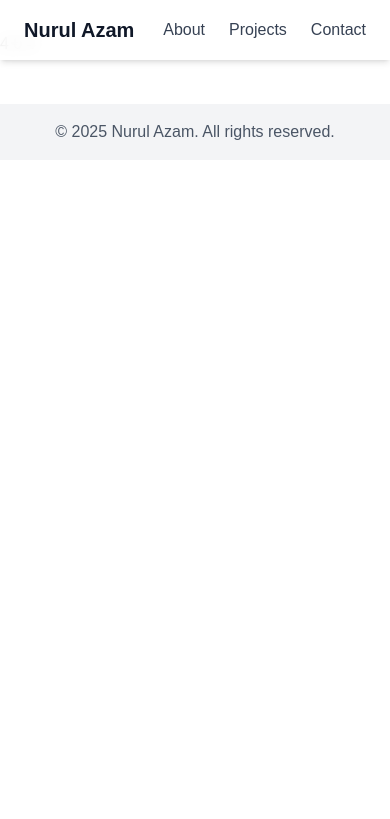
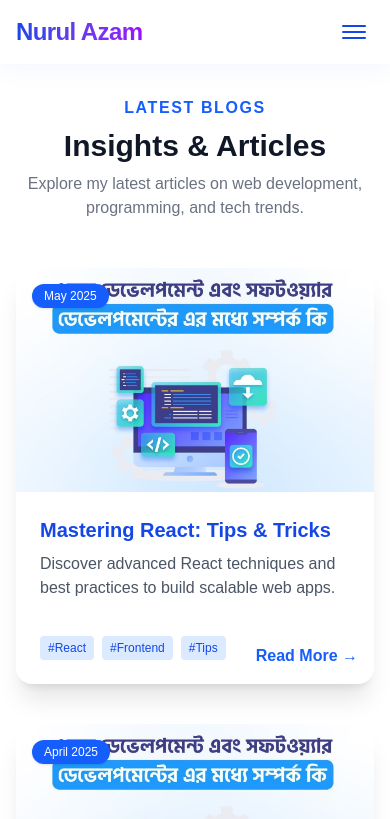
Before and after one commit to nurulazam-dev/nurulazamDev-portfolio-v3.0.0, a Next.js app: page /blogs in a window 390 px wide. Before the commit this address had no page. Shown: the top 819 px of the page. Built offline with nearby package versions, Linux system fonts and the light colour scheme.

Commit message:
navbar responsive

```diff
--- a/src/Components/Blogs/BlogDetails.jsx
+++ b/src/Components/Blogs/BlogDetails.jsx
@@ -1,15 +1,16 @@
 "use client";
-import { useParams } from "next/navigation";
 import Link from "next/link";
 import Image from "next/image";
+import { useMemo } from "react";
+import { useParams } from "next/navigation";
+import Img1 from "../../assets/images/Blogs_banner/different_web_&_software_developer.jpg";
 
-// Example blog data (replace with your own or fetch from API)
 const blogs = [
   {
     id: "1",
+    slug: "mastering-react-tips-tricks",
     title: "Mastering React: Tips & Tricks",
-    image:
-      "../../assets/images/Blogs_banner/different_web_&_software_developer.jpg",
+    image: Img1,
     date: "May 2025",
     desc: "Discover advanced React techniques and best practices to build scalable web apps.",
     content: `
@@ -25,9 +26,9 @@
   },
   {
     id: "2",
+    slug: "web-development-trends-2025",
     title: "Web Development Trends 2025",
-    image:
-      "../../assets/images/Blogs_banner/different_web_&_software_developer.jpg",
+    image: Img1,
     date: "April 2025",
     desc: "Stay ahead with the latest trends and technologies shaping the web development landscape.",
     content: `
@@ -43,9 +44,9 @@
   },
   {
     id: "3",
+    slug: "difference-web-vs-software-developer",
     title: "Difference: Web vs. Software Developer",
-    image:
-      "../../assets/images/Blogs_banner/different_web_&_software_developer.jpg",
+    image: Img1,
     date: "March 2025",
     desc: "Understand the key differences between web and software development roles.",
     content: `
@@ -64,7 +65,8 @@
 const BlogDetails = () => {
   const params = useParams();
   const { id } = params;
-  const blog = blogs.find((b) => b.id === id);
+
+  const blog = useMemo(() => blogs.find((b) => b.id === id), [id]);
 
   if (!blog) {
     return (
@@ -89,13 +91,15 @@
           ← Back to Blogs
         </Link>
         <div className="mb-6">
-          <Image
-            height={256}
-            width={512}
-            src={blog.image}
-            alt={blog.title}
-            className="w-full h-64 object-cover rounded-xl shadow mb-6 transition-transform duration-500 hover:scale-105"
-          />
+          <div className="flex justify-center">
+            <Image
+              src={blog.image}
+              alt={blog.title}
+              width={500}
+              height={280}
+              className="object-cover rounded shadow mb-6 transition-transform duration-500 hover:scale-105"
+            />
+          </div>
           <h1 className="text-3xl font-extrabold mb-2 text-blue-700 animate-fade-in-down">
             {blog.title}
           </h1>
--- a/src/Components/Blogs/Blogs.jsx
+++ b/src/Components/Blogs/Blogs.jsx
@@ -7,6 +7,7 @@
 const blogs = [
   {
     id: 1,
+    slug: "mastering-react-tips-tricks",
     title: "Mastering React: Tips & Tricks",
     image: Img1,
     date: "May 2025",
@@ -16,6 +17,7 @@
   },
   {
     id: 2,
+    slug: "web-development-trends-2025",
     title: "Web Development Trends 2025",
     image: Img1,
     date: "April 2025",
@@ -25,6 +27,7 @@
   },
   {
     id: 3,
+    slug: "difference-web-vs-software-developer",
     title: "Difference: Web vs. Software Developer",
     image: Img1,
     date: "March 2025",
@@ -54,8 +57,7 @@
 
       <div className="grid md:grid-cols-3 sm:grid-cols-2 grid-cols-1 gap-10">
         {blogs.map((blog, idx) => (
-          <Link
-            href={blog.link}
+          <div
             key={blog.id}
             className="group relative bg-white rounded-2xl shadow-xl overflow-hidden transition-transform duration-300 hover:-translate-y-2 hover:shadow-2xl animate-fade-in-up"
             style={{ animationDelay: `${idx * 0.1 + 0.2}s` }}
@@ -94,13 +96,12 @@
               </div>
             </div>
             <Link
-              //   href={`/blogs/${blog?.title.toLowerCase().replace(/ /g, "-")}`}
               href={`/blogs/${blog?.id}`}
               className="absolute bottom-4 right-4 text-blue-600 font-semibold group-hover:underline transition"
             >
               Read More →
             </Link>
-          </Link>
+          </div>
         ))}
       </div>
       <style jsx global>{`
--- a/src/Components/Shared/Header.jsx
+++ b/src/Components/Shared/Header.jsx
@@ -1,36 +1,102 @@
-import React from "react";
+"use client";
+import React, { useState } from "react";
 import Link from "next/link";
+import { usePathname } from "next/navigation";
+
+const navLinks = [
+  { href: "/", label: "Home" },
+  { href: "/about", label: "About" },
+  { href: "/projects", label: "Projects" },
+  { href: "/blogs", label: "Blogs" },
+  { href: "/contact", label: "Contact" },
+];
 
 const Header = () => {
+  const pathname = usePathname();
+  const [menuOpen, setMenuOpen] = useState(false);
+
+  const handleNavClick = () => setMenuOpen(false);
+
   return (
-    <header className="fixed top-0 left-0 w-full z-50 px-6 py-4 bg-white/90 backdrop-blur shadow-md flex items-center justify-between transition-all duration-300">
-      <div className="flex items-center gap-2">
-        <Link href="/">
-          <span className="text-xl font-bold text-gray-900 cursor-pointer">
+    <header className="fixed top-0 left-0 w-full z-50 bg-white/80 backdrop-blur shadow-lg transition-all duration-300">
+      <div className="container mx-auto flex items-center justify-between px-4 md:px-6 py-3">
+        {/* Logo */}
+        <Link href="/" className="flex items-center gap-2 group">
+          <span className="text-2xl font-extrabold text-transparent bg-clip-text bg-gradient-to-r from-blue-700 to-purple-600 tracking-tight group-hover:drop-shadow-lg transition">
             Nurul Azam
           </span>
         </Link>
+        {/* Hamburger */}
+        <button
+          className="md:hidden flex flex-col justify-center items-center w-10 h-10 rounded focus:outline-none focus:ring-2 focus:ring-blue-400"
+          aria-label="Toggle navigation"
+          onClick={() => setMenuOpen((prev) => !prev)}
+        >
+          <span
+            className={`block h-0.5 w-6 bg-blue-700 rounded transition-all duration-300 ${
+              menuOpen ? "rotate-45 translate-y-1.5" : ""
+            }`}
+          ></span>
+          <span
+            className={`block h-0.5 w-6 bg-blue-700 rounded my-1 transition-all duration-300 ${
+              menuOpen ? "opacity-0" : ""
+            }`}
+          ></span>
+          <span
+            className={`block h-0.5 w-6 bg-blue-700 rounded transition-all duration-300 ${
+              menuOpen ? "-rotate-45 -translate-y-1.5" : ""
+            }`}
+          ></span>
+        </button>
+        {/* Navigation */}
+        <nav
+          className={`
+            flex-col md:flex-row md:flex gap-2 md:gap-4
+            fixed md:static top-16 left-0 w-full md:w-auto bg-white/95 md:bg-transparent
+            shadow-lg md:shadow-none transition-all duration-300
+            ${menuOpen ? "flex" : "hidden md:flex"}
+          `}
+        >
+          {navLinks.map((link) => {
+            const isActive =
+              link.href === "/"
+                ? pathname === "/"
+                : pathname.startsWith(link.href);
+            return (
+              <Link
+                key={link.href}
+                href={link.href}
+                onClick={handleNavClick}
+                className={`relative px-4 py-3 md:px-3 md:py-[6px] font-medium rounded transition-colors duration-200 focus:outline-none focus:ring-2 focus:ring-blue-400
+                  ${
+                    isActive
+                      ? "text-white bg-gradient-to-r from-blue-600 to-purple-600 shadow"
+                      : "text-gray-700 hover:text-white hover:bg-gradient-to-r hover:from-blue-600 hover:to-purple-600"
+                  }
+                `}
+              >
+                {link.label}
+              </Link>
+            );
+          })}
+        </nav>
       </div>
-      <nav className="flex gap-6">
-        <Link
-          href="/about"
-          className="text-gray-700 hover:text-blue-600 transition"
-        >
-          About
-        </Link>
-        <Link
-          href="/projects"
-          className="text-gray-700 hover:text-blue-600 transition"
-        >
-          Projects
-        </Link>
-        <Link
-          href="/contact"
-          className="text-gray-700 hover:text-blue-600 transition"
-        >
-          Contact
-        </Link>
-      </nav>
+      <style jsx global>{`
+        header {
+          box-shadow: 0 4px 24px 0 rgba(80, 112, 255, 0.07);
+        }
+        @media (max-width: 767px) {
+          nav {
+            position: fixed !important;
+            left: 0 !important;
+            top: 56px !important;
+            width: 100vw !important;
+            background: rgba(255, 255, 255, 0.97) !important;
+            z-index: 40 !important;
+            border-radius: 0 0 1rem 1rem;
+          }
+        }
+      `}</style>
     </header>
   );
 };
--- /dev/null
+++ b/src/app/blogs/page.js
@@ -0,0 +1,11 @@
+"use client";
+
+import Blogs from "@/Components/Blogs/Blogs";
+
+export default function BlogsPage() {
+  return (
+    <>
+      <Blogs />
+    </>
+  );
+}
```
